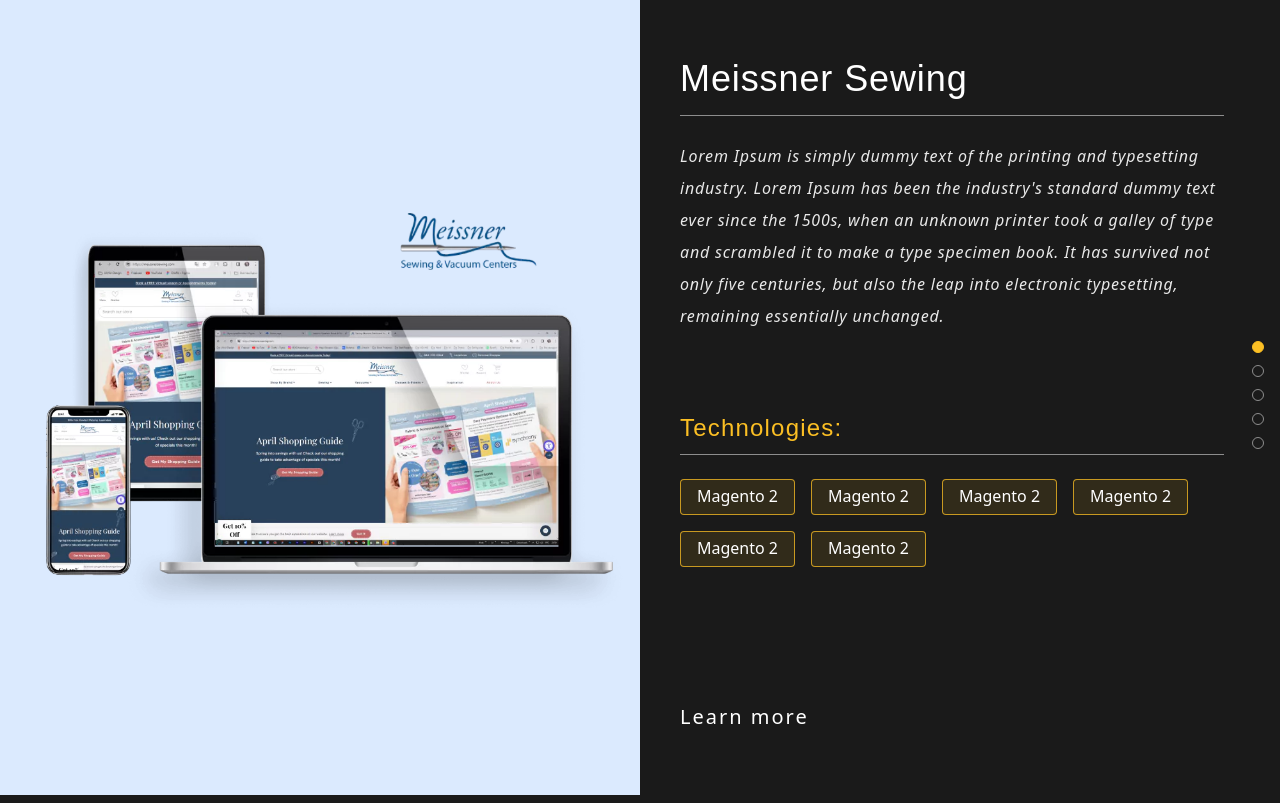
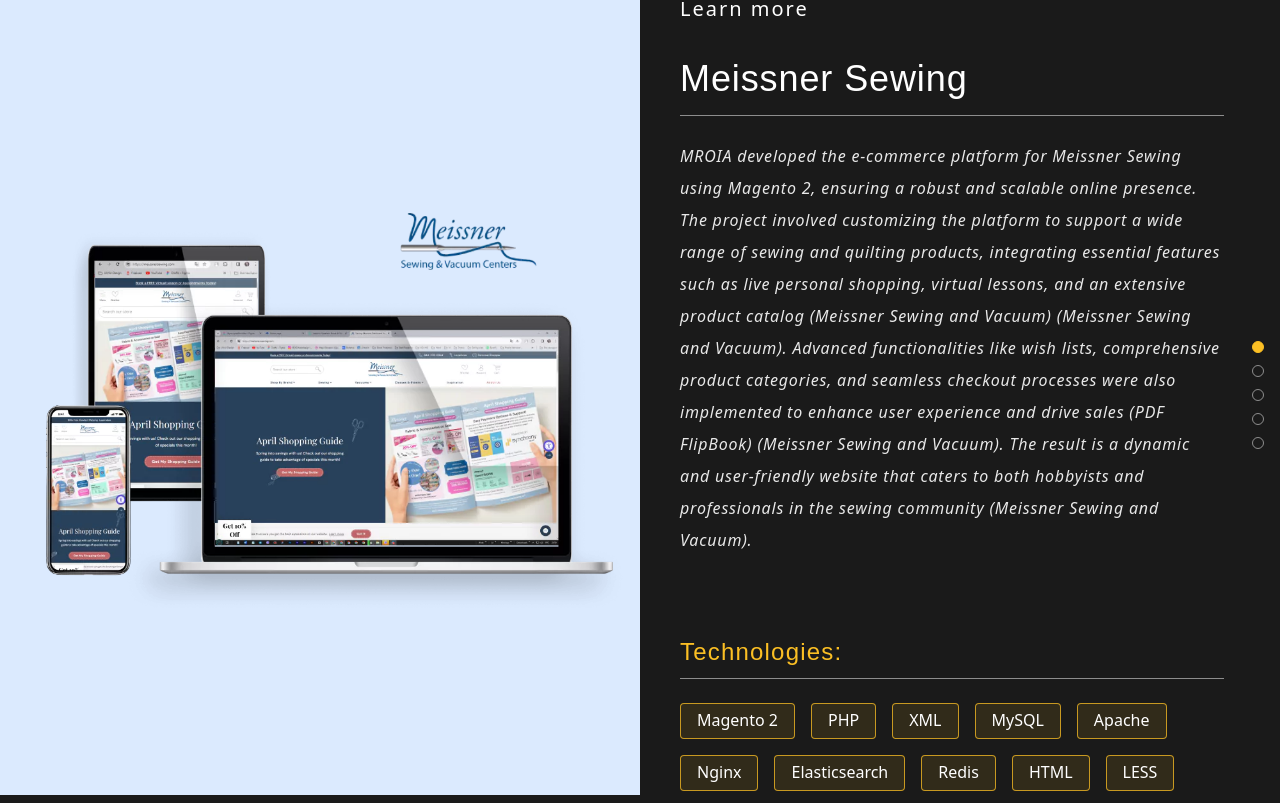
Before and after one commit to alesmazur/mroia-dev, a React (Vite) app: page / in a window 1280 px wide. Shown: the part 1657-2460 px from the top of the page. Built offline with nearby package versions, Linux system fonts and the light colour scheme; a web font is replaced by a local one.

Commit message:
refactor: update projects information

```diff
--- a/src/data/homepage_projects.ts
+++ b/src/data/homepage_projects.ts
@@ -20,14 +20,22 @@
     bgColor: "bg-amber-300",
     name: "Clothing store Anna Hariri",
     description:
-      "Lorem Ipsum is simply dummy text of the printing and typesetting industry. Lorem Ipsum has been the industry's standard dummy text ever since the 1500s, when an unknown printer took a galley of type and scrambled it to make a type specimen book. It has survived not only five centuries, but also the leap into electronic typesetting, remaining essentially unchanged.",
+      "At our software company specializing in Magento 2 and e-commerce solutions, we successfully revamped the online presence of Annah Hariri, a renowned modest fashion brand. We implemented a seamless Magento 2 platform to enhance user experience, streamline the shopping process, and improve site performance. Our tailored solutions included advanced search functionalities, secure payment gateways, and optimized mobile responsiveness. As a result, Annah Hariri saw a significant boost in customer engagement and online sales.",
     technologies: [
       "Magento 2",
-      "Magento 2",
-      "Magento 2",
-      "Magento 2",
-      "Magento 2",
-      "Magento 2",
+      "PHP",
+      "XML",
+      "MySQL",
+      "Apache",
+      "Nginx",
+      "Elasticsearch",
+      "Redis",
+      "HTML",
+      "LESS",
+      "Javascript",
+      "JQuery",
+      "Knockout.js",
+      "Require.js",
     ],
     link: "https://www.annahariri.com/",
     seoText: "Clothing store Anna Hariri",
@@ -37,14 +45,22 @@
     bgColor: "bg-red-300",
     name: "Actionsales",
     description:
-      "Lorem Ipsum is simply dummy text of the printing and typesetting industry. Lorem Ipsum has been the industry's standard dummy text ever since the 1500s, when an unknown printer took a galley of type and scrambled it to make a type specimen book. It has survived not only five centuries, but also the leap into electronic typesetting, remaining essentially unchanged.",
+      "Mroia leveraged its expertise in Magento, a leading e-commerce platform, to craft a user-friendly online store for Action Sales. This custom-built solution empowers Action Sales to showcase their extensive inventory of restaurant equipment and supplies, facilitating a seamless purchasing experience for their customers.",
     technologies: [
       "Magento 2",
-      "Magento 2",
-      "Magento 2",
-      "Magento 2",
-      "Magento 2",
-      "Magento 2",
+      "PHP",
+      "XML",
+      "MySQL",
+      "Apache",
+      "Nginx",
+      "Elasticsearch",
+      "Redis",
+      "HTML",
+      "LESS",
+      "Javascript",
+      "JQuery",
+      "Knockout.js",
+      "Require.js",
     ],
     link: "https://www.actionsales.com/en/",
     seoText: "Food service equipment and supplies",
@@ -55,14 +71,22 @@
     bgColor: "bg-indigo-200",
     name: "Neverfail",
     description:
-      "Lorem Ipsum is simply dummy text of the printing and typesetting industry. Lorem Ipsum has been the industry's standard dummy text ever since the 1500s, when an unknown printer took a galley of type and scrambled it to make a type specimen book. It has survived not only five centuries, but also the leap into electronic typesetting, remaining essentially unchanged.",
+      "MROIA redesigned and developed the Neverfail e-commerce platform using Magento 2, creating a robust and scalable online presence for their water delivery service. The redesign included modernizing the user interface, enhancing subscription management, and streamlining the delivery options. Essential technologies such as PHP, MySQL, and Elasticsearch were integrated to improve performance, while Redis was used for efficient caching. The result is a dynamic and user-friendly website that effectively meets the needs of Neverfail's customers across Australia.",
     technologies: [
       "Magento 2",
-      "Magento 2",
-      "Magento 2",
-      "Magento 2",
-      "Magento 2",
-      "Magento 2",
+      "PHP",
+      "XML",
+      "MySQL",
+      "Apache",
+      "Nginx",
+      "Elasticsearch",
+      "Redis",
+      "HTML",
+      "LESS",
+      "Javascript",
+      "JQuery",
+      "Knockout.js",
+      "Require.js",
     ],
     link: "https://www.neverfail.com.au/",
     seoText: "Clean water store in Australia",
@@ -72,14 +96,22 @@
     bgColor: "bg-teal-300",
     name: "Platypus shoes",
     description:
-      "Lorem Ipsum is simply dummy text of the printing and typesetting industry. Lorem Ipsum has been the industry's standard dummy text ever since the 1500s, when an unknown printer took a galley of type and scrambled it to make a type specimen book. It has survived not only five centuries, but also the leap into electronic typesetting, remaining essentially unchanged.",
+      "MROIA developed the Platypus Shoes e-commerce platform using Magento 2, ensuring a robust and scalable online presence. The project involved customizing the platform to support a vast range of footwear products and brands, integrating features like advanced search, personalized recommendations, and streamlined checkout processes. The implementation included essential technologies such as PHP, MySQL, and Elasticsearch to enhance performance and user experience. The result is a dynamic and user-friendly website that caters to diverse customer needs and preferences.",
     technologies: [
       "Magento 2",
-      "Magento 2",
-      "Magento 2",
-      "Magento 2",
-      "Magento 2",
-      "Magento 2",
+      "PHP",
+      "XML",
+      "MySQL",
+      "Apache",
+      "Nginx",
+      "Elasticsearch",
+      "Redis",
+      "HTML",
+      "LESS",
+      "Javascript",
+      "JQuery",
+      "Knockout.js",
+      "Require.js",
     ],
     link: "https://www.platypusshoes.com.au/",
     seoText: "Store selling quality branded shoes",
@@ -89,14 +121,22 @@
     bgColor: "bg-blue-100",
     name: "Meissner Sewing",
     description:
-      "Lorem Ipsum is simply dummy text of the printing and typesetting industry. Lorem Ipsum has been the industry's standard dummy text ever since the 1500s, when an unknown printer took a galley of type and scrambled it to make a type specimen book. It has survived not only five centuries, but also the leap into electronic typesetting, remaining essentially unchanged.",
+      "MROIA developed the e-commerce platform for Meissner Sewing using Magento 2, ensuring a robust and scalable online presence. The project involved customizing the platform to support a wide range of sewing and quilting products, integrating essential features such as live personal shopping, virtual lessons, and an extensive product catalog​ (Meissner Sewing and Vacuum)​​ (Meissner Sewing and Vacuum)​. Advanced functionalities like wish lists, comprehensive product categories, and seamless checkout processes were also implemented to enhance user experience and drive sales​ (PDF FlipBook)​​ (Meissner Sewing and Vacuum)​. The result is a dynamic and user-friendly website that caters to both hobbyists and professionals in the sewing community​ (Meissner Sewing and Vacuum)​.",
     technologies: [
       "Magento 2",
-      "Magento 2",
-      "Magento 2",
-      "Magento 2",
-      "Magento 2",
-      "Magento 2",
+      "PHP",
+      "XML",
+      "MySQL",
+      "Apache",
+      "Nginx",
+      "Elasticsearch",
+      "Redis",
+      "HTML",
+      "LESS",
+      "Javascript",
+      "JQuery",
+      "Knockout.js",
+      "Require.js",
     ],
     link: "https://meissnersewing.com/",
     seoText: "Store selling sewing accessories",
```
